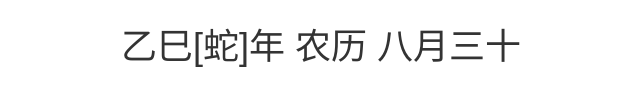
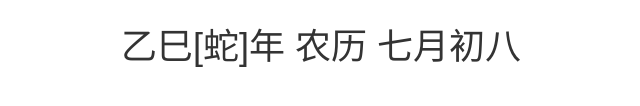
Before and after one commit to ChenChen913/kindleclock, a plain HTML site: page index.html in a window 1280 px wide. Shown: the part 486-592 px from the top of the page, 319-959 px from the left. Drawn offline with Linux system fonts and the light colour scheme.

Commit message:
Add files via upload

```diff
--- a/index.html
+++ b/index.html
@@ -47,26 +47,40 @@
                       "十一","十二","十三","十四","十五","十六","十七","十八","十九","二十",
                       "廿一","廿二","廿三","廿四","廿五","廿六","廿七","廿八","廿九","三十"];
 
-    // 补零函数，替代padStart()方法
-    function padZero(num) {
-      return (num < 10 ? '0' : '') + num;
-    }
+    // 简单的农历换算（大部分情况下够用）
+    function solar2lunar(date) {
+      // 基准：2025年8月30日 对应 农历七月初八 乙巳蛇年
+      var baseDate = new Date(2025, 7, 30); // 月份从0开始
+      var baseLunarYear = 2025, baseMonth = 7, baseDay = 8;
 
-    // 获取农历日期（简化版）
-    function getLunarDate(date) {
-      // 使用静态数据作为示例，实际应用中应使用更准确的农历算法
-      // 这里仅返回一个示例日期
-      var year = date.getFullYear();
-      var month = date.getMonth() + 1;
-      var day = date.getDate();
+      // 计算偏移天数
+      var offset = Math.floor((date - baseDate) / 86400000);
 
-      // 简单计算农历（仅作演示，不准确）
-      var lunarDay = (day % 30) || 30;
-      var lunarMonth = (month % 12) || 12;
+      // 临时处理：保持农历月日同步（简化版，不考虑闰月）
+      var lunarDay = baseDay + offset;
+      var lunarMonth = baseMonth;
+      var lunarYear = baseLunarYear;
 
-      // 计算天干地支年份
-      var ganIndex = (year - 4) % 10;
-      var zhiIndex = (year - 4) % 12;
+      // 每月30天的粗略换算（避免大数组）
+      while (lunarDay > 30) {
+        lunarDay -= 30;
+        lunarMonth++;
+        if (lunarMonth > 12) {
+          lunarMonth = 1;
+          lunarYear++;
+        }
+      }
+      while (lunarDay < 1) {
+        lunarDay += 30;
+        lunarMonth--;
+        if (lunarMonth < 1) {
+          lunarMonth = 12;
+          lunarYear--;
+        }
+      }
+
+      var ganIndex = (lunarYear - 4) % 10;
+      var zhiIndex = (lunarYear - 4) % 12;
       var ganzhiYear = Gan[ganIndex] + Zhi[zhiIndex];
       var animal = Animals[zhiIndex];
 
@@ -80,32 +94,24 @@
 
     function updateClock() {
       var now = new Date();
-      var h = padZero(now.getHours());
-      var m = padZero(now.getMinutes());
+      var h = String(now.getHours()).padStart(2,'0');
+      var m = String(now.getMinutes()).padStart(2,'0');
       document.getElementById("time").textContent = h + ":" + m;
 
       var weekdays = ["星期日","星期一","星期二","星期三","星期四","星期五","星期六"];
       var dateStr = now.getFullYear() + "年" +
-                    (now.getMonth() + 1) + "月" +
+                    (now.getMonth()+1) + "月" +
                     now.getDate() + "日 " +
                     weekdays[now.getDay()];
       document.getElementById("dateWeek").textContent = dateStr;
 
-      var lunar = getLunarDate(now);
+      var lunar = solar2lunar(now);
       document.getElementById("lunar").textContent =
         lunar.yearStr + "[" + lunar.animal + "]年 农历 " + lunar.monthStr + lunar.dayStr;
     }
 
-    // 初始更新
     updateClock();
-
-    // 每分钟刷新一次
-    setInterval(updateClock, 60000);
-
-    // 添加点击刷新功能（针对Kindle的特殊需求）
-    document.body.addEventListener('click', function() {
-      updateClock();
-    });
+    setInterval(updateClock, 60000); // 每分钟刷新
   </script>
 </body>
 </html>
```
